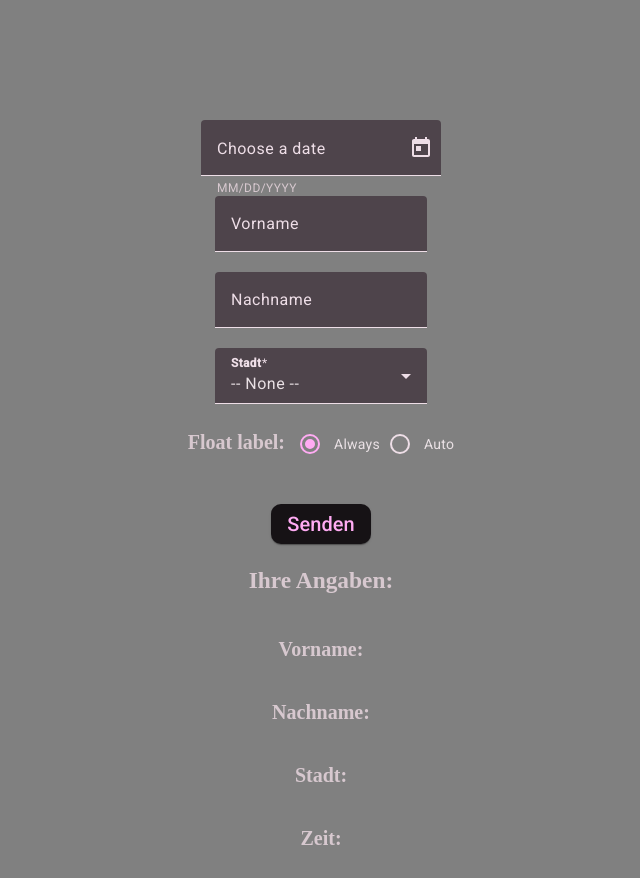
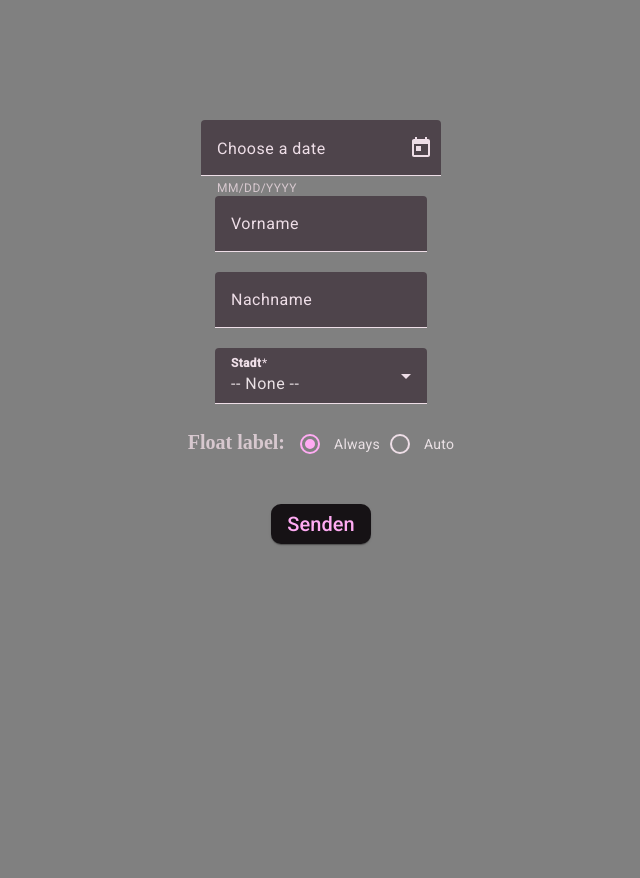
Before and after one commit to pasichnykTetiana-create/my-angular-app, an Angular app: page / in a window 1280 px wide. Shown: the whole page, without its empty margins (319-959 px from the left). After the commit the page ends 800 px from the top, so only its background shows below. Built offline with nearby package versions, Linux system fonts and the light colour scheme.

Commit message:
feat: das Formular ist nach dem Absenden  versteckt.

```diff
--- a/src/components/material-card/material-card.component.html
+++ b/src/components/material-card/material-card.component.html
@@ -1,3 +1,4 @@
+@if(isSambit){
 <div class="example-container">
   <form [formGroup]="profileForm" (ngSubmit)="onSubmit()">
     <div class="example-form-fields">
@@ -62,11 +63,11 @@
     </div>
   </form>
 </div>
-
+} @else{
 <div class="saved-data">
-  <h3>Ihre Angaben:</h3>
-  <p><strong>Vorname:</strong> {{ submitInput?.vorName }}</p>
-  <p><strong>Nachname:</strong> {{ submitInput?.nachName }}</p>
-  <p><strong>Stadt:</strong> {{ submitInput?.stadt }}</p>
-  <p><strong>Zeit:</strong> {{ submitInput?.zeit }}</p>
-</div>
+  <h3 class="save-data__h3">Ihre Angaben:</h3>
+  <p>Vorname: <strong class="save-data__field" >{{ submitInput?.vorName }}</strong></p>
+  <p>Nachname: <strong class="save-data__field">{{ submitInput?.nachName }}</strong></p>
+  <p>Stadt: <strong class="save-data__field">{{ submitInput?.stadt }}</strong> </p>
+  <p>Zeit: <strong class="save-data__field">{{ submitInput?.zeit }}</strong></p>
+</div>}
--- a/src/components/material-card/material-card.component.scss
+++ b/src/components/material-card/material-card.component.scss
@@ -18,3 +18,14 @@
   background: #4c4549;
   margin-top: 40px;
 }
+
+.save-data__h3{
+  color: #ffa9eb;
+
+  font-weight: border;
+  font-size: 40px;
+
+}
+.save-data__field{
+color: black;
+}
--- a/src/components/material-card/material-card.component.ts
+++ b/src/components/material-card/material-card.component.ts
@@ -66,6 +66,7 @@ export class MaterialCardComponent {
   });
 
   submitInput: any = {};
+  isSambit:boolean = true;
 
   onSubmit() {
     const formData = this.profileForm.value;
@@ -76,6 +77,7 @@ export class MaterialCardComponent {
     }
 
     this.submitInput = formData;
+    this.isSambit = false;
     console.log(this.submitInput);
   }
 }
```
